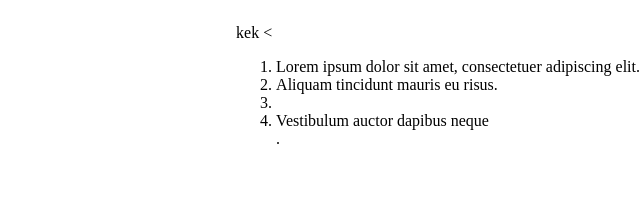
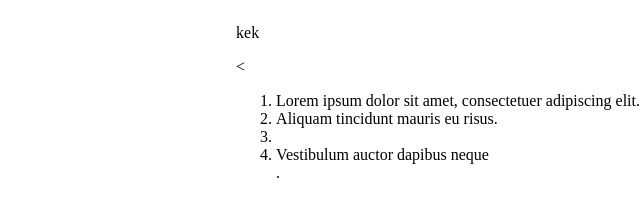
Before and after one commit to olestestmail/testrepo, a plain HTML site: page index.html in a window 1280 px wide. Shown: the whole page, without its empty margins (640-1280 px from the left). Drawn offline with Linux system fonts and the light colour scheme.

Commit message:
bug fix close tag <p>

```diff
--- a/index.html
+++ b/index.html
@@ -5,7 +5,7 @@
 </head>
 <body>
 	<div style="position: absolute; right: 0px; wdth: 300px">
-		<p>kek</>
+		<p>kek</p>
 		<<ol>
 			<li>Lorem ipsum dolor sit amet, consectetuer adipiscing elit.</li>
 			<li>Aliquam tincidunt mauris eu risus.<li>
```
